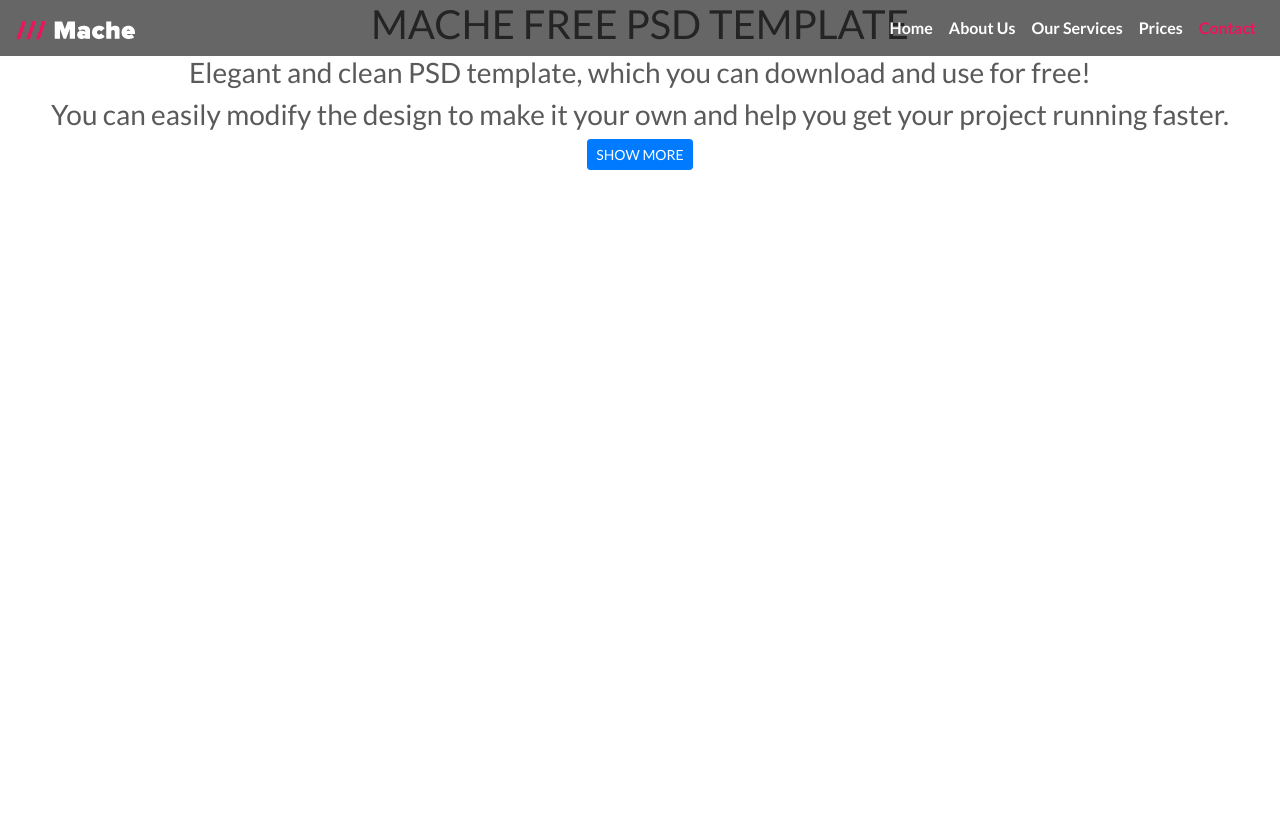
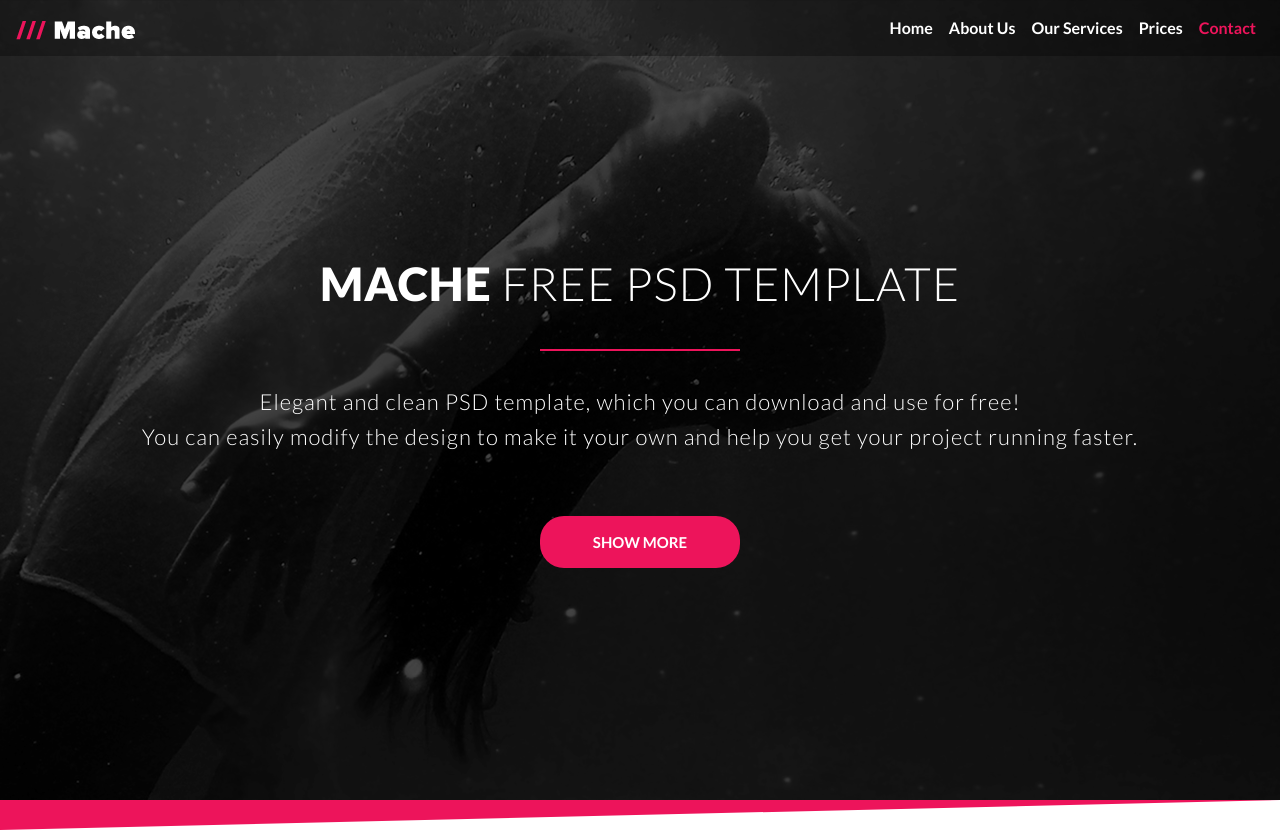
Before and after one commit to jaruto7/mache-template, a website: page index.html in a window 1280 px wide. Before the commit the page ends 800 px from the top, so only its background shows below. Drawn offline with nearby package versions, Linux system fonts and the light colour scheme.

Commit message:
Style home section

```diff
--- a/index.html
+++ b/index.html
@@ -44,12 +44,6 @@
     </nav>
   <!-- End Navigation -->
 
-  </div>
-  <!-- End Home Section -->
-
-  <!-- Start About Us Section -->
-  <div id="aboutUs" class="offset">
-
   <!-- Start Landing Page Section -->
   <div class="landing">
     <div class="home-wrap">
@@ -61,11 +55,19 @@
 
   <div class="caption text-center">
     <h1><span class="light-text">MACHE</span> FREE PSD TEMPLATE</h1>
+    <hr>
     <h3>Elegant and clean PSD template, which you can download and use for free!</h3>
     <h3>You can easily modify the design to make it your own and help you get your project running faster.</h3>
     <a class="btn btn-primary btn-sm" href="#ourServices">SHOW MORE</a>
   </div>
+
   <!-- End Landing Page Section -->
+  </div>
+  <!-- End Home Section -->
+
+  <!-- Start About Us Section -->
+  <div id="aboutUs" class="offset">
+
   </div>
   <!-- End About Us Section -->
 
--- /dev/null
+++ b/sass/_home-section.scss
@@ -0,0 +1,59 @@
+// Landing page
+.home-inner {
+  position: relative;
+  background-image: url('../images/header.png');
+  background-position: center;
+  height: 800px;
+
+  &:after {
+    content: "";
+    position: absolute;
+    top: 100%;
+    width: 100%;
+    height: 30px;
+    background-color: #ed145b;
+    clip-path: polygon(0% 100%, 100% 0%, 0% 0%);
+
+  }
+}
+
+.caption {
+  width: 100%;
+  max-width: 100%;
+  position: absolute;
+  top: 30%;
+  z-index: 1;
+  color: #fff;
+  letter-spacing: 1px;
+  padding: 16px;
+
+  & h1 {
+    font-size: 46px;
+
+    & .light-text {
+      font-weight: 900;
+    }
+  }
+
+  & hr {
+    border-top: 2px solid #ed145b;
+    width: 200px;
+    margin: 38px auto;
+  }
+
+  & h3 {
+    font-size: 22px;
+  }
+
+  & .btn-primary {
+    font-size: 15px;
+    letter-spacing: 0;
+    font-weight: 700;
+    border-radius: 24px;
+    border: none;
+    width: 200px;
+    padding: 15px 4px;
+    background-color: #ed145b;
+    margin-top: 58px;
+  }
+}
--- a/sass/_navbar.scss
+++ b/sass/_navbar.scss
@@ -1,4 +1,4 @@
-@import url('https://fonts.googleapis.com/css?family=Lato:400,700&display=swap');
+@import url('https://fonts.googleapis.com/css?family=Lato:300,700,900&display=swap');
 
 body {
   overflow-x: hidden;
@@ -9,7 +9,7 @@ body {
 // Navigation
 .navbar {
   font-weight: 700;
-  background: rgba(0, 0, 0, 0.6) !important;
+  background: rgba(0, 0, 0, 0.3) !important;
 
   & .navbar-nav .nav-link {
     color: white;
--- a/sass/style.scss
+++ b/sass/style.scss
@@ -1 +1,2 @@
 @import 'navbar';
+@import 'home-section';
```
Also changed, not shown: css/style.css. Lines whose indentation alone changed are shown as unchanged.
